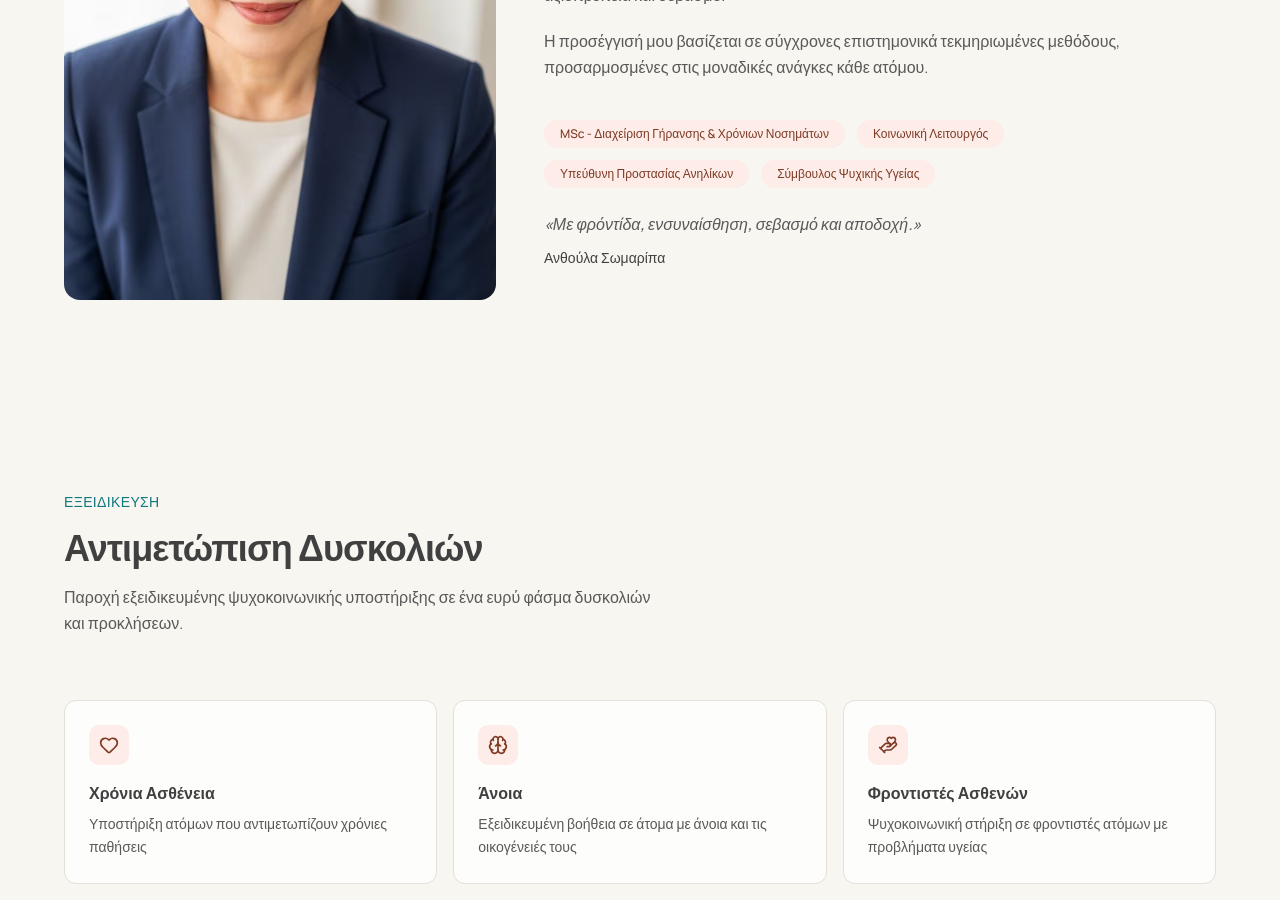
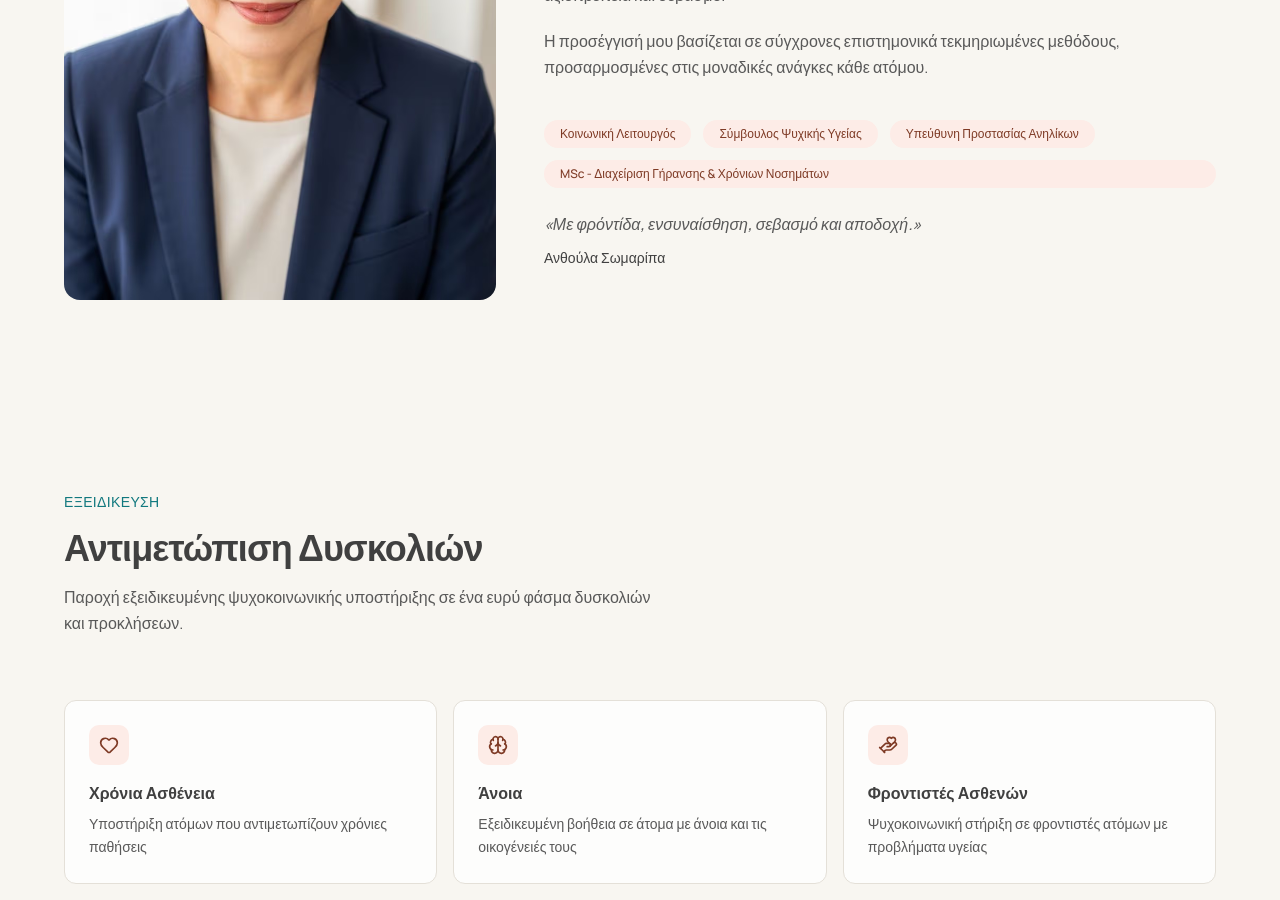
Before and after one commit to EliasBolo/SOCIAL-WORKER-SOMARIPA-ANTHOULA, a Next.js app: page / in a window 1280 px wide. Shown: the part 1180-2080 px from the top of the page. Built offline with nearby package versions, Linux system fonts and the light colour scheme.

Commit message:
Reorder about section credentials
Co-authored-by: Cursor <cursoragent@cursor.com>

```diff
--- a/components/about-section.tsx
+++ b/components/about-section.tsx
@@ -63,17 +63,20 @@ export function AboutSection() {
 
             <div className="mt-10 flex flex-wrap gap-3">
               {[
+                { el: "Κοινωνική Λειτουργός", en: "Social Worker" },
+                { el: "Σύμβουλος Ψυχικής Υγείας", en: "Mental Health Counselor" },
+                { el: "Υπεύθυνη Προστασίας Ανηλίκων", en: "Child Protection Officer" },
                 {
                   el: "MSc - Διαχείριση Γήρανσης & Χρόνιων Νοσημάτων",
                   en: "MSc - Aging & Chronic Conditions Management",
+                  fullWidth: true,
                 },
-                { el: "Κοινωνική Λειτουργός", en: "Social Worker" },
-                { el: "Υπεύθυνη Προστασίας Ανηλίκων", en: "Child Protection Officer" },
-                { el: "Σύμβουλος Ψυχικής Υγείας", en: "Mental Health Counselor" },
               ].map((credential) => (
                 <span
                   key={credential.el}
-                  className="rounded-full bg-accent px-4 py-1.5 text-xs font-medium text-accent-foreground"
+                  className={`rounded-full bg-accent px-4 py-1.5 text-xs font-medium text-accent-foreground ${
+                    credential.fullWidth ? "basis-full" : ""
+                  }`}
                 >
                   {t(credential.el, credential.en)}
                 </span>
```
